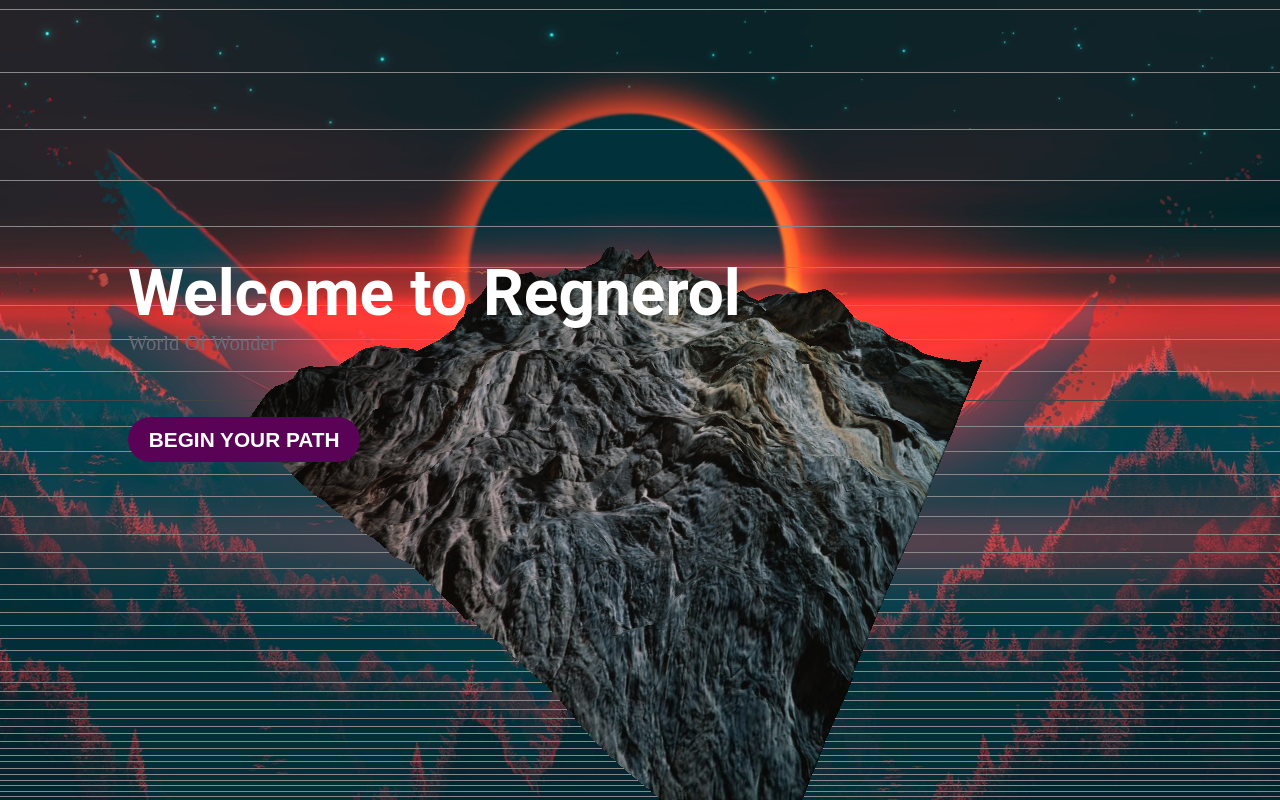
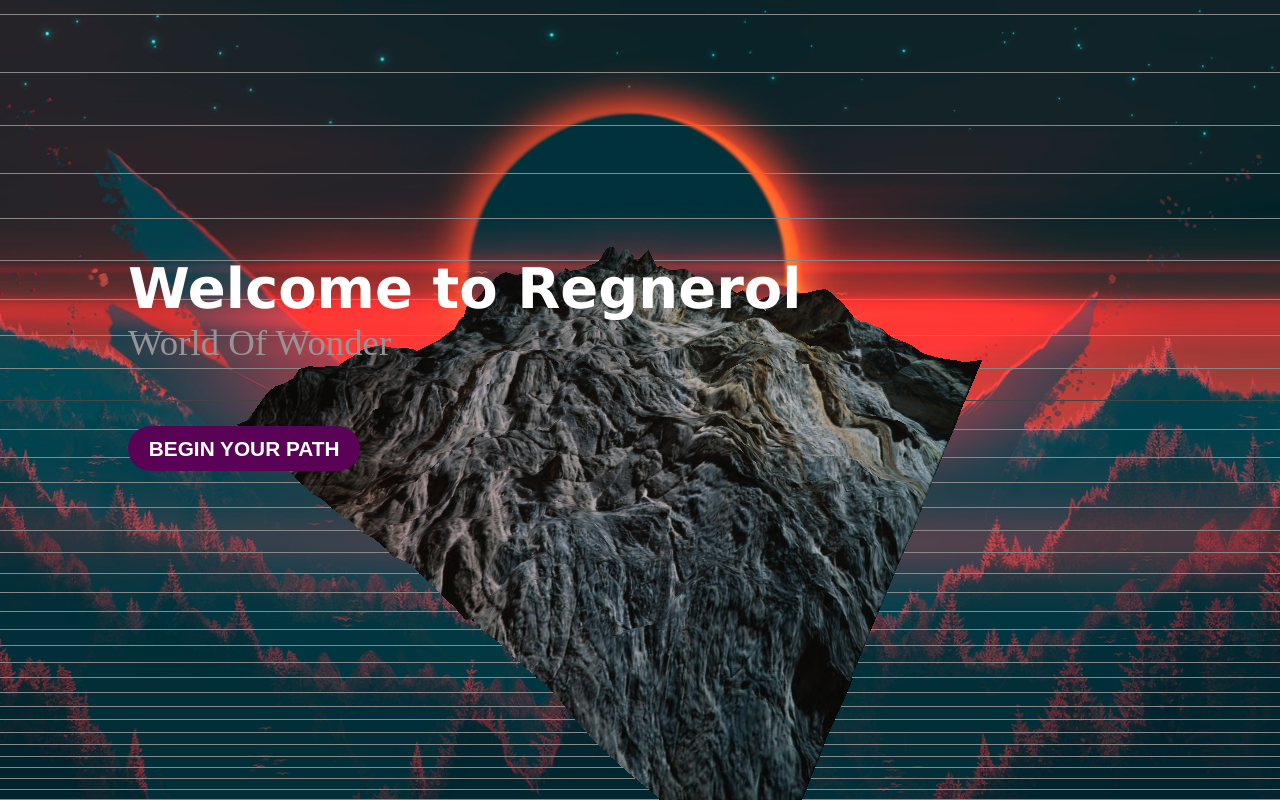
Before and after one commit to LukeLorenger/ThreeJS-Vite-Terrain, a website built with Vite: page index.html in a window 1280 px wide. Built offline with nearby package versions, Linux system fonts and the light colour scheme; animation ran at ten frames a second; what dat.gui would draw is missing.

Commit message:
small updates

```diff
--- a/main.js
+++ b/main.js
@@ -64,7 +64,7 @@ scene.add(pointLight)
 // When adding lightHelper, make sure to add it within scene
 const gridHelper = new THREE.GridHelper(20, 100);
 scene.add(gridHelper) // add lightHelper
-gridHelper.rotation.x = 175
+gridHelper.rotation.x = 200
 
 // GUI Light controls
 gui.add(pointLight.position, 'x')
--- a/style.css
+++ b/style.css
@@ -30,14 +30,16 @@ body
 }
 
 h1 {
-    font-size: 4rem;
-    font-family: 'Roboto';
+    font-size: 3.5rem;
+    font-family: Verdana, Geneva, Tahoma, sans-serif;
+    /* color: blue; */
+    /* font-family: 'Roboto'; */
 }
 
 p {
-    font-size: 1.3rem;
+    font-size: 2.3rem;
     width: 55%;
-    color: rgb(107, 107, 122)
+    color: rgb(151, 148, 151)
 }
 
 button {
```
